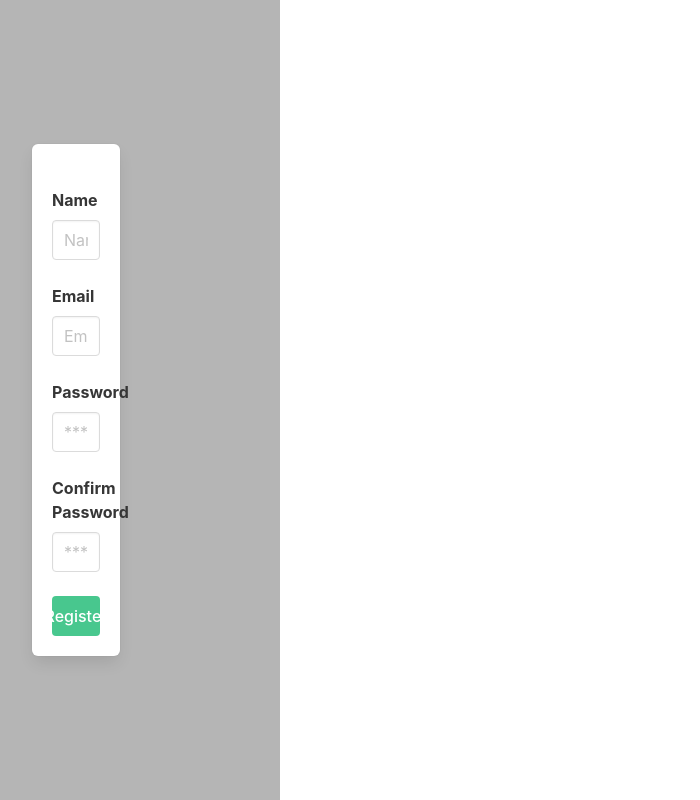
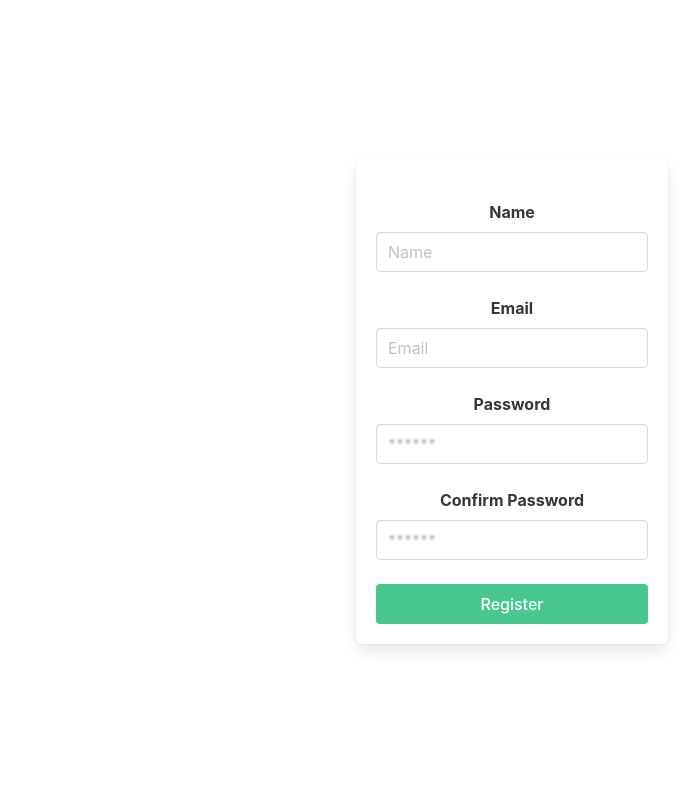
Before and after one commit to heitormorak/NeoNatAir, a React (Vite) app in the folder frontend/: page /register in a window 1280 px wide. Shown: the whole page, without its empty margins (128-828 px from the left). Built offline with nearby package versions, Linux system fonts and the light colour scheme.

Commit message:
feat: login + register

```diff
--- a/frontend/src/App.jsx
+++ b/frontend/src/App.jsx
@@ -1,4 +1,4 @@
-//import './App.css'
+import './App.css'
 import { React } from 'react'
 import useFetch from "./useFetch.js"
 
@@ -10,18 +10,35 @@ import Register from "./components/Register";
 
 
 function App() {
-  return (<>
-    <BrowserRouter>
-      <Routes>
+  return (
+    <div className="wrapper">
+      <BrowserRouter>
+        <Routes>
         <Route exact path="/" element={<Login/>}/>
         <Route path="/dashboard" element={<Dashboard/>}/>
         <Route path="/register" element={<Register/>}/>
-      </Routes>
-    </BrowserRouter>
-    </>);
+        </Routes>
+      </BrowserRouter>
+    </div>
+  );
 }
 
 export default App;
+
+
+// function App() {
+//   return (<>
+//     <BrowserRouter>
+//       <Routes>
+//         <Route exact path="/" element={<Login/>}/>
+//         <Route path="/dashboard" element={<Dashboard/>}/>
+//         <Route path="/register" element={<Register/>}/>
+//       </Routes>
+//     </BrowserRouter>
+//     </>);
+// }
+
+// export default App;
 
 // const server = 'http://localhost:8080'
 
--- a/frontend/src/components/Login.jsx
+++ b/frontend/src/components/Login.jsx
@@ -24,8 +24,8 @@ const Login = () => {
     }
 
     return (
-        <section style={{alignItems: 'center'}} className="hero has-background-grey-light is-fullheight is-fullwidth">
-            <div className="hero-body">
+        <section className="section is-centered">
+            <div  className="hero-body">
                 <div className="container">
                     <div className="columns is-centered">
                         <div className="column">
--- a/frontend/src/components/Register.jsx
+++ b/frontend/src/components/Register.jsx
@@ -13,7 +13,7 @@ const Register = () => {
     const Register = async (e) => {
         e.preventDefault();
         try {
-            await axios.post('http://localhost:5000/users', {
+            await axios.post('http://localhost:8080/users', {
                 name: name,
                 email: email,
                 password: password,
@@ -28,11 +28,11 @@ const Register = () => {
     }
 
     return (
-        <section className="hero has-background-grey-light is-fullheight is-fullwidth">
+        <section className="section is-centered">
             <div className="hero-body">
                 <div className="container">
                     <div className="columns is-centered">
-                        <div className="column is-4-desktop">
+                        <div className="column">
                             <form onSubmit={Register} className="box">
                                 <p className="has-text-centered">{msg}</p>
                                 <div className="field mt-5">
```
Also changed, not shown: 1 other file (tests, documents, lock files or other folders).
